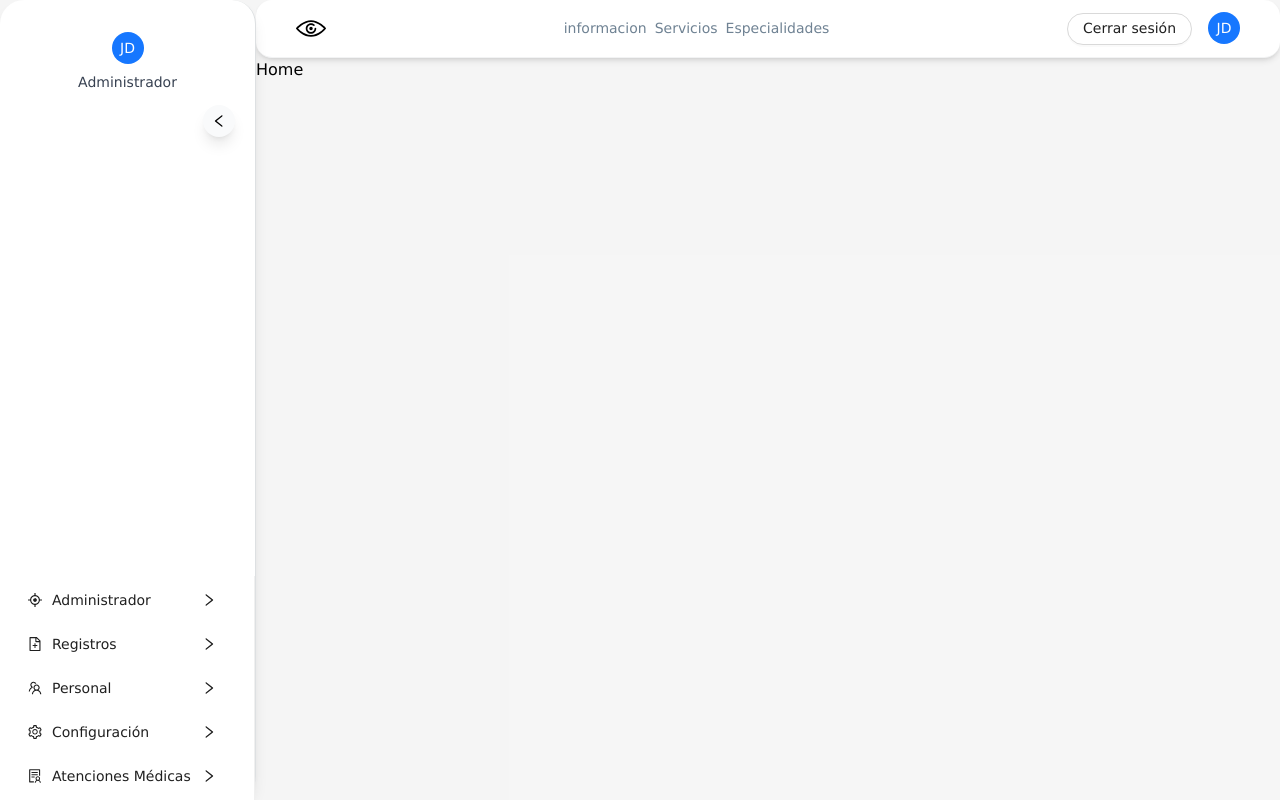
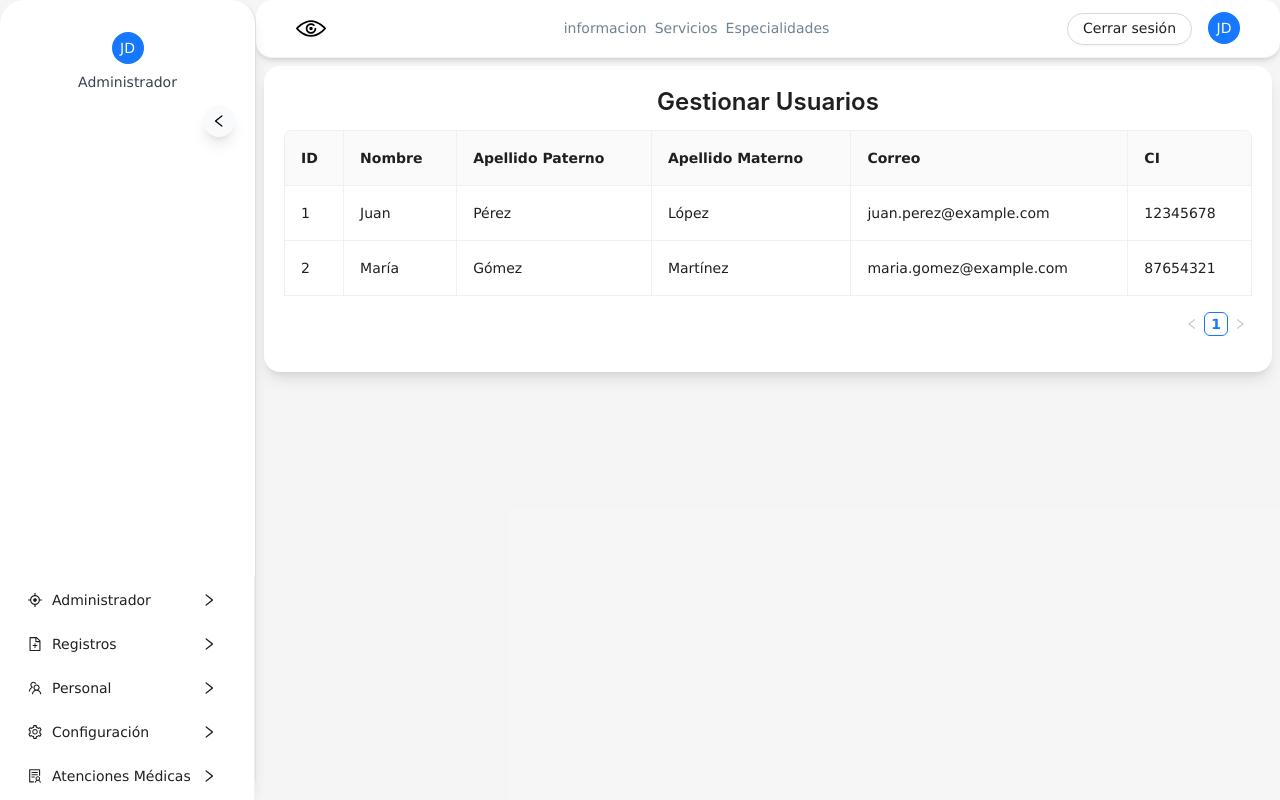
Before and after one commit to SalethxJhoselin/Clinica-Oftalmologica, a React (Vite) app: page /admin/users in a window 1280 px wide. Before the commit this address led to /home. Built offline with nearby package versions, Linux system fonts and the light colour scheme; sample sign-in values are in the browser's storage.

Commit message:
cambios en vistas

```diff
--- /dev/null
+++ b/src/components/views/manageProfession/ManageProfession.jsx
@@ -0,0 +1,116 @@
+import React, { useEffect, useState, useCallback } from 'react';
+import { Space, Table, Button, Input, Typography } from 'antd';
+import ProfessionModal from './ProfessionModal'; // Asegúrate de tener este componente para agregar profesiones
+
+// Datos simulados para profesiones
+const simulatedProfessions = [
+  { id: 1, name: 'Oftalmólogo' },
+  { id: 2, name: 'Optometrista' }
+];
+
+const { Title } = Typography;
+const ManageProfession = () => {
+  const [editingProfessionId, setEditingProfessionId] = useState(null);
+  const [editedData, setEditedData] = useState({});
+  const [professions, setProfessions] = useState([]);
+
+  // Obtener datos
+  useEffect(() => {
+    setProfessions(simulatedProfessions);
+  }, []);
+
+  const handleEditProfession = useCallback((professionId) => {
+    setEditingProfessionId(professionId);
+    const profession = professions.find(prof => prof.id === professionId);
+    setEditedData({ [professionId]: { name: profession.name } });
+  }, [professions]);
+
+  const handleSaveProfession = useCallback((professionId) => {
+    console.log("Datos modificados:", editedData[professionId]);
+    setEditingProfessionId(null);
+  }, [editedData]);
+
+  const handleCancelEdit = useCallback(() => {
+    setEditingProfessionId(null);
+    setEditedData({});
+  }, []);
+
+  const handleDeleteProfession = useCallback((professionId) => {
+    console.log(`Simulación de eliminación de la profesión con ID ${professionId}`);
+    setProfessions(prevProfessions => prevProfessions.filter(prof => prof.id !== professionId));
+  }, []);
+
+  const handleInputChange = useCallback((value, professionId, field) => {
+    setEditedData(prevState => ({
+      ...prevState,
+      [professionId]: {
+        ...prevState[professionId],
+        [field]: value
+      }
+    }));
+  }, []);
+
+  const renderEditableInput = useCallback((text, record, dataIndex) => {
+    if (record.id === editingProfessionId && dataIndex === 'name') {
+      return (
+        <Input
+          value={editedData[record.id]?.[dataIndex] || text}
+          onChange={(e) => handleInputChange(e.target.value, record.id, dataIndex)}
+          onPressEnter={() => handleSaveProfession(record.id)}
+        />
+      );
+    }
+    return text;
+  }, [editingProfessionId, editedData, handleInputChange, handleSaveProfession]);
+
+  const columns = [
+    {
+      title: 'ID',
+      dataIndex: 'id',
+      key: 'id',
+    },
+    {
+      title: 'Nombre',
+      dataIndex: 'name',
+      key: 'name',
+      render: (text, record) => renderEditableInput(text, record, 'name'),
+    },
+    {
+      title: 'Acción',
+      key: 'action',
+      render: (_, record) => (
+        <Space size="small">
+          {editingProfessionId === record.id ? (
+            <>
+              <Button type="primary" onClick={() => handleSaveProfession(record.id)}>Guardar</Button>
+              <Button onClick={handleCancelEdit}>Cancelar</Button>
+            </>
+          ) : (
+            <>
+              <Button type="text" onClick={() => handleEditProfession(record.id)}>Editar</Button>
+              <Button onClick={() => handleDeleteProfession(record.id)}>Eliminar</Button>
+            </>
+          )}
+        </Space>
+      ),
+    },
+  ];
+
+  return (
+    <div className="p-5 bg-white rounded-2xl shadow-lg mt-2 ml-2 mr-2">
+      <Title level={3} className="text-center">Gestionar Profesiones</Title>
+      <Table
+        columns={columns}
+        dataSource={professions}
+        rowKey="id"
+        pagination={{ pageSize: 5, size: 'small' }}
+        bordered
+      />
+      <div className="add-profession-button">
+        <ProfessionModal getDatos={() => setProfessions(simulatedProfessions)} />
+      </div>
+    </div>
+  );
+};
+
+export default ManageProfession;
--- /dev/null
+++ b/src/components/views/manageProfession/ProfessionModal.jsx
@@ -0,0 +1,48 @@
+import React, { useState } from 'react';
+import { Button, Modal, Input, message } from 'antd';
+
+const ProfessionModal = ({ getDatos }) => {
+    const [isModalOpen, setIsModalOpen] = useState(false);
+    const [professionName, setProfessionName] = useState('');
+    const [messageApi, contextHolder] = message.useMessage();
+
+    const handleOk = () => {
+        // Simulación de creación de la profesión
+        console.log(`Simulación de creación de la profesión con nombre: ${professionName}`);
+        getDatos();
+        setProfessionName('');
+        messageApi.success('Profesión guardada exitosamente');
+        setIsModalOpen(false);
+    };
+
+    const handleCancel = () => {
+        setIsModalOpen(false);
+        setProfessionName('');
+    };
+
+    return (
+        <>
+            <Button className="w-full font-bold" onClick={() => setIsModalOpen(true)}>
+                Agregar Profesión
+            </Button>
+            <Modal
+                title="Agregar Profesión"
+                open={isModalOpen}
+                onOk={handleOk}
+                onCancel={handleCancel}
+                okText="Guardar"
+                cancelText="Cerrar"
+                okButtonProps={{ disabled: !professionName }}
+            >
+                <Input
+                    placeholder="Nombre de la profesión..."
+                    value={professionName}
+                    onChange={(e) => setProfessionName(e.target.value)}
+                />
+                {contextHolder}
+            </Modal>
+        </>
+    );
+};
+
+export default ProfessionModal;
--- a/src/components/views/manageUsers/ManageRoles.jsx
+++ b/src/components/views/manageUsers/ManageRoles.jsx
@@ -3,7 +3,7 @@ import { Space, Table, Button, Input, Typography } from 'antd';
 import RoleModal from './RoleModal';
 
 // Datos simulados
-const simulatedRoles = [
+const simulatedRoles = [ //aqui
   { id: 1, name: 'Administrador', permissions: [{ id: 1, name: 'Crear usuario' }, { id: 2, name: 'Eliminar usuario' }] },
   { id: 2, name: 'Usuario', permissions: [{ id: 3, name: 'Ver contenido' }] }
 ];
@@ -76,6 +76,12 @@ const ManageRoles = () => {
       render: (text, record) => renderEditableInput(text, record, 'name'),
     },
     {
+      title: 'Nombre',
+      dataIndex: 'name',
+      key: 'name',
+      render: (text, record) => renderEditableInput(text, record, 'name'),
+    },
+    {
       title: 'Acción',
       key: 'action',
       render: (_, record) => (
--- /dev/null
+++ b/src/components/views/manageUsers/ManageUsuarios.jsx
@@ -0,0 +1,95 @@
+import React, { useEffect, useState, useCallback } from 'react';
+import { Space, Table, Input, Typography } from 'antd';
+
+// Datos simulados para usuarios
+const simulatedUsers = [
+  { id: 1, name: 'Juan', apellidoPaterno: 'Pérez', apellidoMaterno: 'López', correo: 'juan.perez@example.com', ci: '12345678' },
+  { id: 2, name: 'María', apellidoPaterno: 'Gómez', apellidoMaterno: 'Martínez', correo: 'maria.gomez@example.com', ci: '87654321' }
+];
+
+const { Title } = Typography;
+const ManageUsuarios = () => {
+  const [editingUserId, setEditingUserId] = useState(null);
+  const [editedData, setEditedData] = useState({});
+  const [users, setUsers] = useState([]);
+
+  // Obtener datos
+  useEffect(() => {
+    setUsers(simulatedUsers);
+  }, []);
+
+  const handleInputChange = useCallback((value, userId, field) => {
+    setEditedData(prevState => ({
+      ...prevState,
+      [userId]: {
+        ...prevState[userId],
+        [field]: value
+      }
+    }));
+  }, []);
+
+  const renderEditableInput = useCallback((text, record, dataIndex) => {
+    if (record.id === editingUserId) {
+      return (
+        <Input
+          value={editedData[record.id]?.[dataIndex] || text}
+          onChange={(e) => handleInputChange(e.target.value, record.id, dataIndex)}
+        />
+      );
+    }
+    return text;
+  }, [editingUserId, editedData, handleInputChange]);
+
+  const columns = [
+    {
+      title: 'ID',
+      dataIndex: 'id',
+      key: 'id',
+    },
+    {
+      title: 'Nombre',
+      dataIndex: 'name',
+      key: 'name',
+      render: (text, record) => renderEditableInput(text, record, 'name'),
+    },
+    {
+      title: 'Apellido Paterno',
+      dataIndex: 'apellidoPaterno',
+      key: 'apellidoPaterno',
+      render: (text, record) => renderEditableInput(text, record, 'apellidoPaterno'),
+    },
+    {
+      title: 'Apellido Materno',
+      dataIndex: 'apellidoMaterno',
+      key: 'apellidoMaterno',
+      render: (text, record) => renderEditableInput(text, record, 'apellidoMaterno'),
+    },
+    {
+      title: 'Correo',
+      dataIndex: 'correo',
+      key: 'correo',
+      render: (text, record) => renderEditableInput(text, record, 'correo'),
+    },
+    {
+      title: 'CI',
+      dataIndex: 'ci',
+      key: 'ci',
+      render: (text, record) => renderEditableInput(text, record, 'ci'),
+    },
+  ];
+
+  return (
+    <div className="p-5 bg-white rounded-2xl shadow-lg mt-2 ml-2 mr-2">
+      <Title level={3} className="text-center">Gestionar Usuarios</Title>
+      <Table
+        columns={columns}
+        dataSource={users}
+        rowKey="id"
+        pagination={{ pageSize: 5, size: 'small' }}
+        bordered
+      />
+    </div>
+  );
+};
+
+export default ManageUsuarios;
--- a/src/routes/Routes.jsx
+++ b/src/routes/Routes.jsx
@@ -9,6 +9,8 @@ import { useAuth } from '../components/users/AuthContext';
 import Usuarios from '../components/views/atencionesMedicas/Usuarios';
 import ManageRoles from '../components/views/manageUsers/ManageRoles';
 import ManagePermissions from '../components/views/manageUsers/ManagePermissions';
+import ManageProfession from '../components/views/manageProfession/ManageProfession';
+import ManageUsuarios from '../components/views/manageUsers/ManageUsuarios';
 const MyRoutes = () => {
     const { isLoggedIn } = useAuth();
     return (
@@ -35,6 +37,8 @@ const MyRoutes = () => {
                 <Route path="/usuarios" element={<Usuarios />} />
                 <Route path="/admin/manageRoles" element={<ManageRoles />} />
                 <Route path="/admin/permissions" element={<ManagePermissions />} />
+                <Route path="/personnel/professions-registry" element={<ManageProfession />} />
+                <Route path="/admin/users" element={<ManageUsuarios />} />
             </Route>
 
             {/* Ruta por defecto para redirigir a login si no coincide ninguna ruta */}
```
